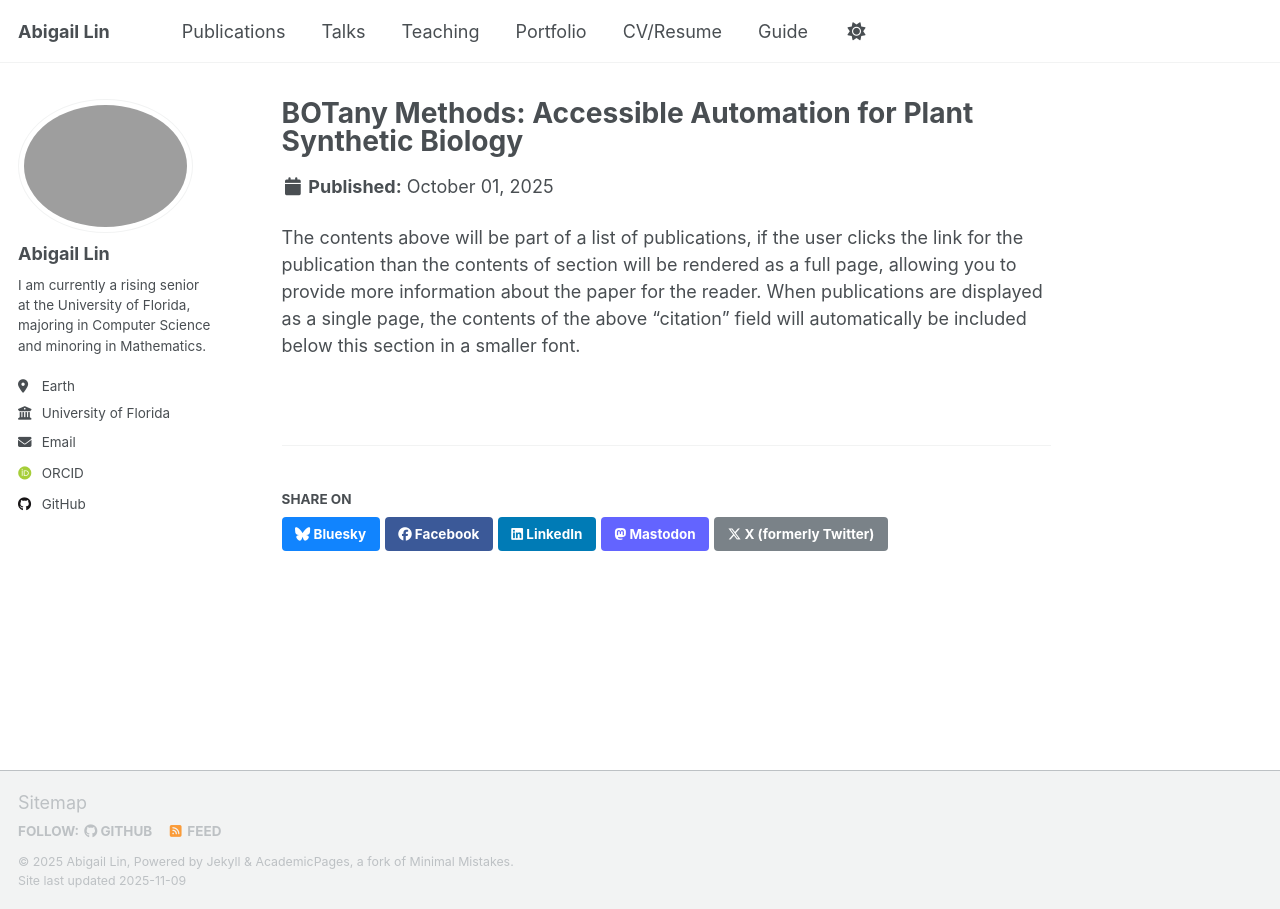
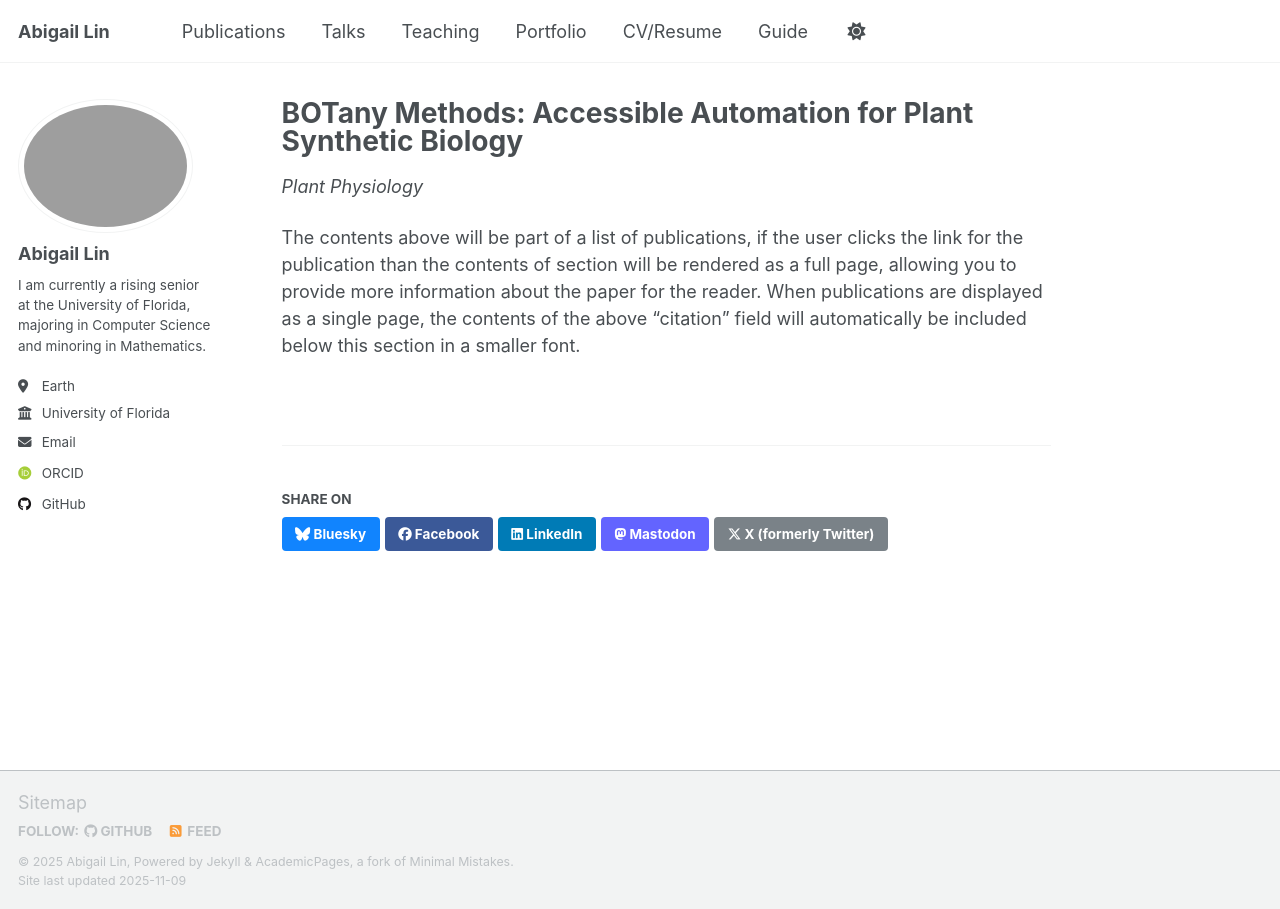
Before and after one commit to HelloWorld7-beep/HelloWorld7-beep.github.io, a Jekyll site: the page built from _publications/BOTany.md, in a window 1280 px wide. Built offline with Jekyll 4.4.1, drawn with Linux system fonts in a browser that asks for light colours; some web fonts are replaced; a script that is not in the unit is left out.

Commit message:
Fix venue formatting in BOTany.md

```diff
--- a/_publications/BOTany.md
+++ b/_publications/BOTany.md
@@ -5,7 +5,7 @@ category: manuscripts
 permalink: /publication/2009-10-01-paper-title-number-1
 excerpt: 'Currently under revision as a Breakthrough Technology article for Plant Physiology'
 date: 2025-10-01
-venue: #'Plant Physiology'
+venue: 'Plant Physiology'
 slidesurl: #'https://academicpages.github.io/files/slides1.pdf'
 paperurl: 'https://www.biorxiv.org/content/10.1101/2025.08.21.671538v1.abstract'
 bibtexurl: #'https://academicpages.github.io/files/bibtex1.bib'
```
